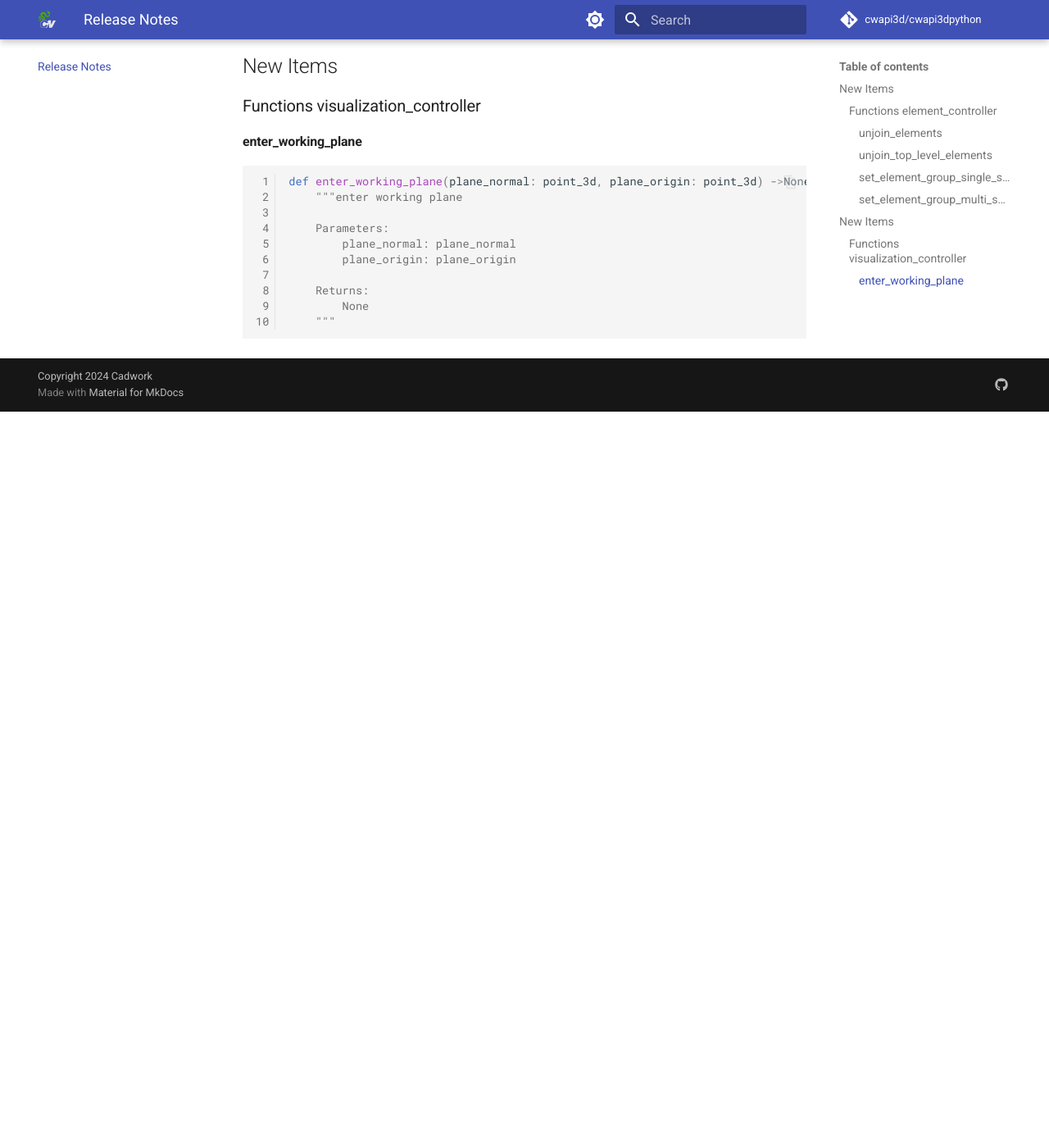
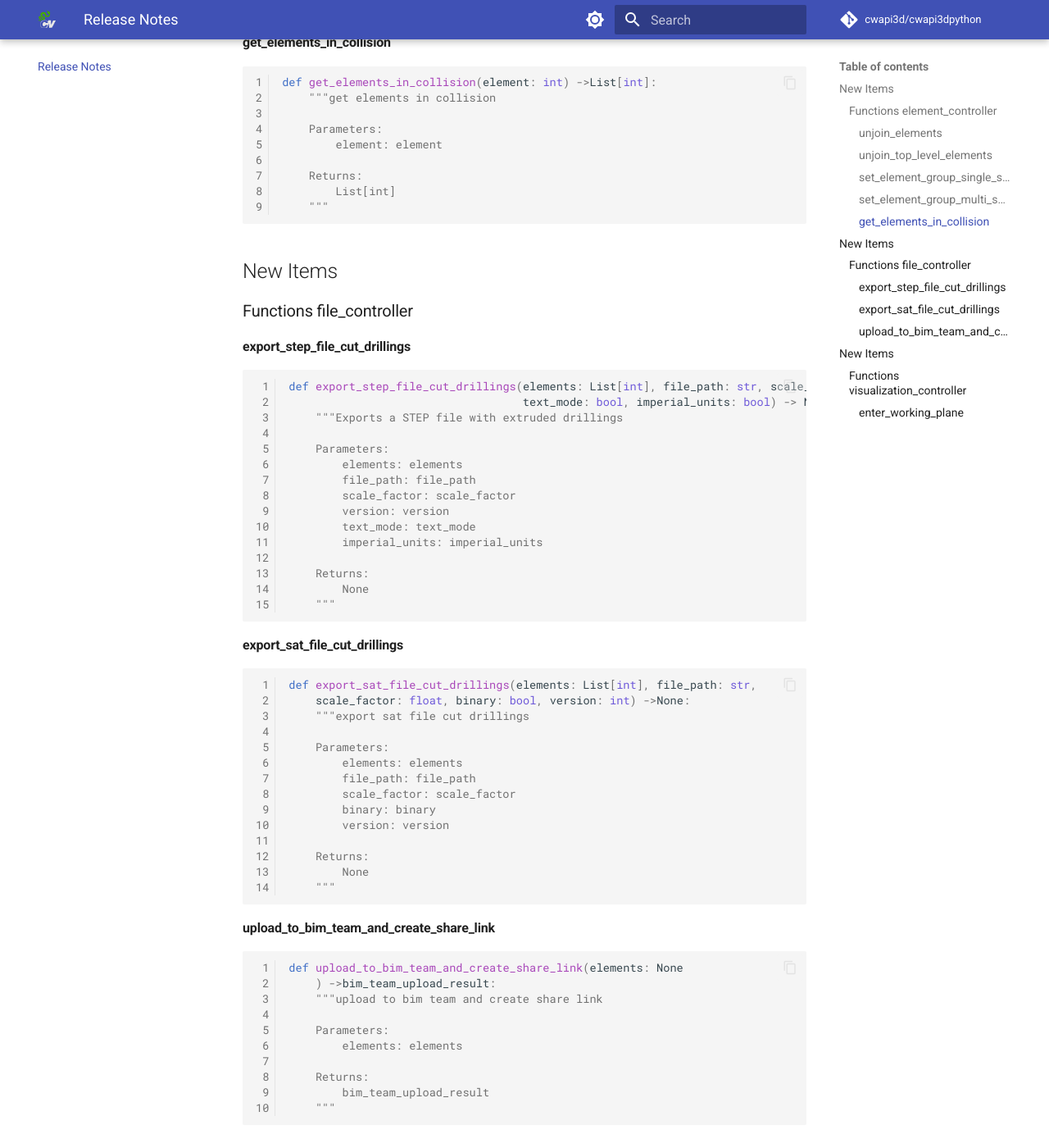
Before and after one commit to cwapi3d/cwapi3dpython, an MkDocs documentation site: the page built from docs/release_notes.md, in a window 1280 px wide and 1400 px high, scrolled down 1171 px. Shown: the whole window at 82% size. Built offline with MkDocs 1.6.1 and Material for MkDocs 9.7.7, drawn with Linux system fonts in a browser that asks for light colours; comment, search, counter and statistics services are not loaded; before the commit the page ends 1673 px from its top, so only the background shows below that.

Commit message:
- add new cwapi3d functions for build >= 30.0.593

````diff
--- a/docs/release_notes.md
+++ b/docs/release_notes.md
@@ -54,6 +54,80 @@ def set_element_group_multi_select_mode() ->None:
 
 ```
 
+#### get_elements_in_collision
+
+```python
+def get_elements_in_collision(element: int) ->List[int]:
+    """get elements in collision
+
+    Parameters:
+        element: element
+
+    Returns:
+        List[int]
+    """
+
+```
+
+## New Items
+### Functions file_controller
+#### export_step_file_cut_drillings
+
+```python
+def export_step_file_cut_drillings(elements: List[int], file_path: str, scale_factor: float, version: int,
+                                   text_mode: bool, imperial_units: bool) -> None:
+    """Exports a STEP file with extruded drillings
+
+    Parameters:
+        elements: elements
+        file_path: file_path
+        scale_factor: scale_factor
+        version: version
+        text_mode: text_mode
+        imperial_units: imperial_units
+
+    Returns:
+        None
+    """
+
+```
+
+#### export_sat_file_cut_drillings
+
+```python
+def export_sat_file_cut_drillings(elements: List[int], file_path: str,
+    scale_factor: float, binary: bool, version: int) ->None:
+    """export sat file cut drillings
+
+    Parameters:
+        elements: elements
+        file_path: file_path
+        scale_factor: scale_factor
+        binary: binary
+        version: version
+
+    Returns:
+        None
+    """
+
+```
+
+#### upload_to_bim_team_and_create_share_link
+
+```python
+def upload_to_bim_team_and_create_share_link(elements: None
+    ) ->bim_team_upload_result:
+    """upload to bim team and create share link
+
+    Parameters:
+        elements: elements
+
+    Returns:
+        bim_team_upload_result
+    """
+
+```
+
 ## New Items
 ### Functions visualization_controller
 #### enter_working_plane
--- a/mkdocs.yml
+++ b/mkdocs.yml
@@ -53,6 +53,7 @@ nav:
         - Layer Settings: documentation/layer_settings.md
         - Text Object Options: documentation/text_object_options.md
         - Window Geometry: documentation/window_geometry.md
+        - BIMteam Upload Result: documentation/bim_team_upload_result.md
     - Connector Axis Controller: documentation/connector_axis_controller.md
     - Dimension Controller: documentation/dimension_controller.md
     - Element Controller: documentation/element_controller.md
````
Also changed, not shown: docs/documentation/bim_team_upload_result.md (added, +6 -0 lines), docs/documentation/enums.md (+7 -0 lines), 5 other files.
